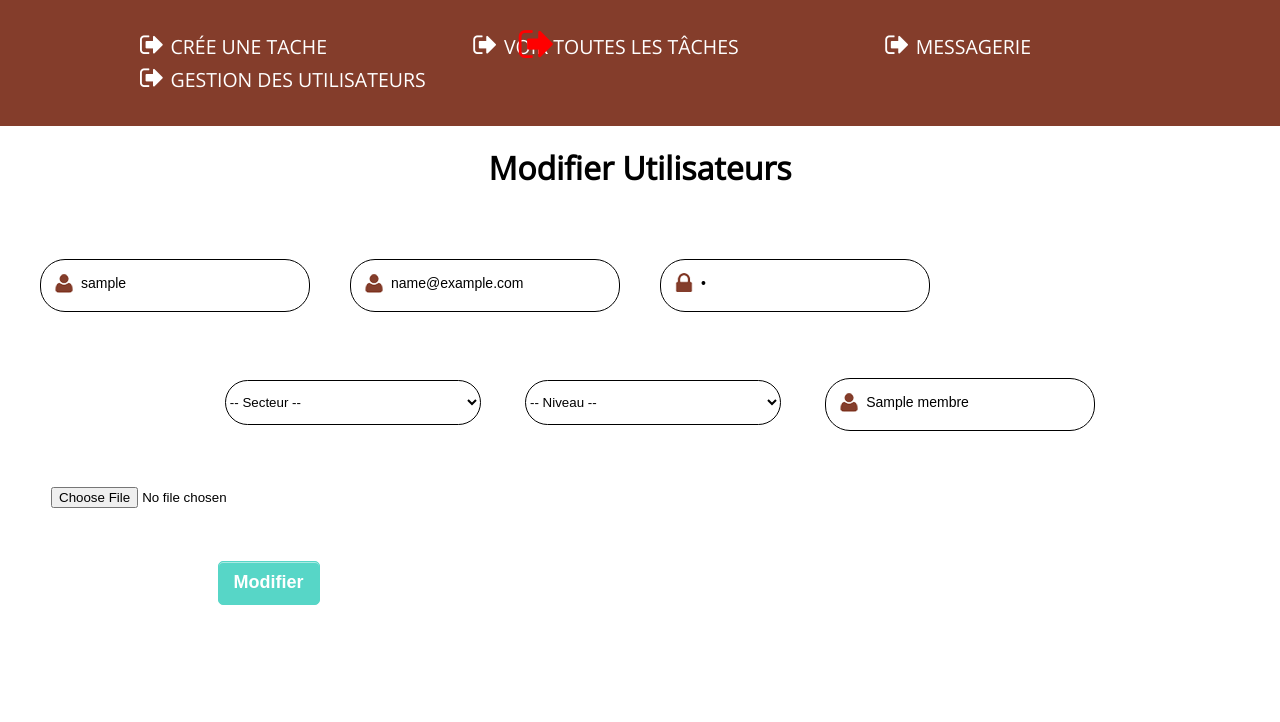
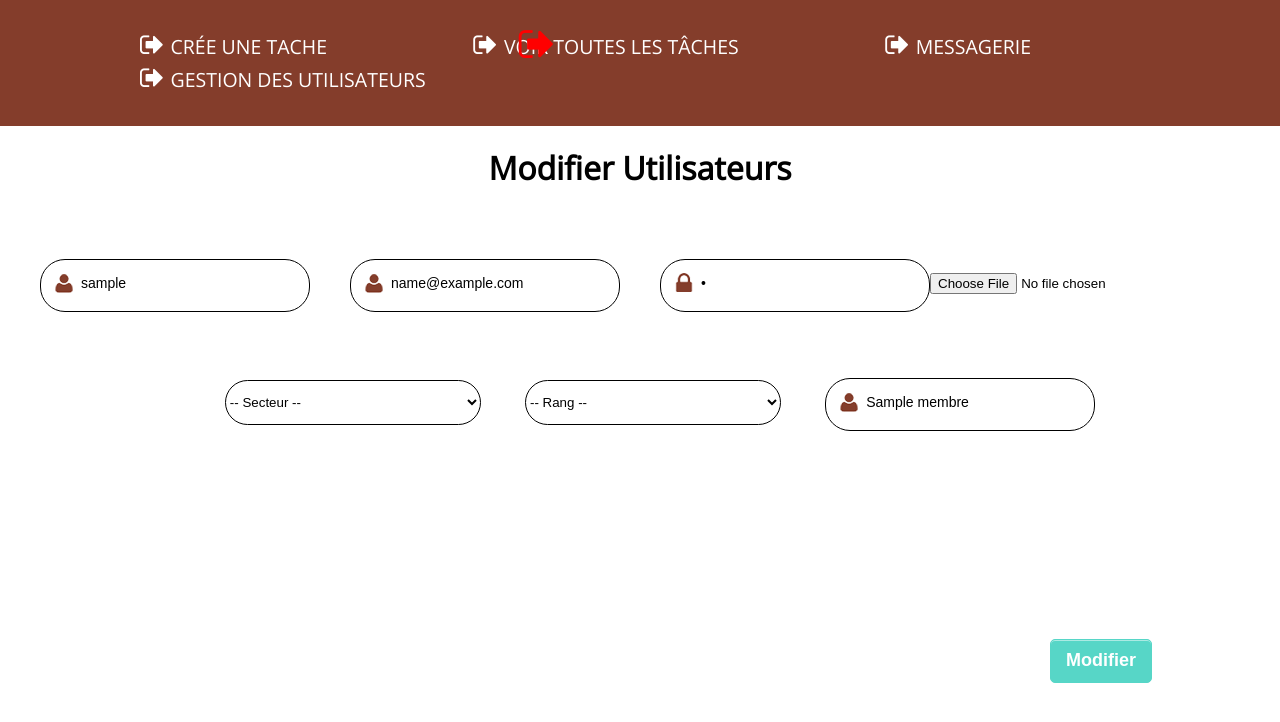
Before and after one commit to bovao/imi, a PHP site: page /secretaire/updateUtilisateur.php?id=1 in a window 1280 px wide. Shown: the top 722 px of the page. Run offline with PHP 8.4, Linux system fonts and the light colour scheme; tables that the repository leaves empty or names only in its code hold one stand-in row (values such as "Sample post"); some libraries are stand-ins or nearby versions.

Commit message:
supprime le champs niveau

```diff
--- a/secretaire/updateUtilisateur.php
+++ b/secretaire/updateUtilisateur.php
@@ -6,19 +6,18 @@ $db = connect();
 
 // Traitement des données du formulaire : uniquement si on rentre en POST
 if($_SERVER["REQUEST_METHOD"] == "POST") {//id,login,mail,nom,secteur,niveau,rang
-    $id = $_GET["id"];
+  $id = $_GET["id"];
   $login = verifLongueur("login", 4);
   $mail = verifMail("mail");
-  $password = verifPassword("password", "pass_confirm");
+  $password = verifPassword2("password");
   $nom = verifLongueur("nom", 4);
   $secteur = verifChampRempli("secteur");
-  $niveau = verifChampRempli("niveau");
   $rang = verifChampRempli("rang");
 
     // Si on n'a pas d'erreur, on peut passer à la mise à jour de nos données.
     if(empty($erreur)) {
         $sql = "UPDATE membre
-        SET login = :login, mail = :mail, password = :password, nom = :nom, secteur = :secteur, niveau = :niveau, rang = :rang WHERE id = :id";
+        SET login = :login, mail = :mail, password = :password, nom = :nom, secteur = :secteur, rang = :rang WHERE id = :id";
       try {
         $req = $db->prepare($sql);
             $req->bindParam(':id', $id, PDO::PARAM_INT);
@@ -27,7 +26,6 @@ if($_SERVER["REQUEST_METHOD"] == "POST") {//id,login,mail,nom,secteur,niveau,ran
             $req->bindParam(':password', $password, PDO::PARAM_STR);
             $req->bindParam(':nom', $nom, PDO::PARAM_STR);
             $req->bindParam(':secteur', $secteur, PDO::PARAM_STR);
-            $req->bindParam(':niveau', $niveau, PDO::PARAM_STR);
             $req->bindParam(':rang', $rang, PDO::PARAM_STR);
             $req->execute();
             header("location:gestionUtilisateur.php?modif=ok");
@@ -72,6 +70,8 @@ if(!empty($erreur)) {
 
             <input type="password" name="password" value="<?php if(isset($password)) echo $password; ?>" placeholder="password" class="custom-input" /> <!-- pseudo -->
 
+
+            <input <?php if(isset($erreurs['file'])) echo "class='erreur'"; ?> value="<?php if(isset($file)) echo $file; ?>" type="file" name="file" id="file" class="inputfile top40px"/><!-- Photo -->
         </div>
             <p></p>
         <div class="block">
@@ -82,11 +82,10 @@ if(!empty($erreur)) {
                     <option value="38">38</option>
                 </select>
 
-                <select id="" class="custom-select" name="niveau">
-                    <option selected disabled>-- Niveau -- </option>
-                    <option value="expert">Expert</option>
-                    <option value="intermédiaire">Intermédiaire</option>
-                    <option value="novice">Novice</option>
+                    <select class="custom-select" name="rang">
+                    <option selected disabled>-- Rang -- </option>
+                    <option value="technicien">technicien</option>
+                    <option value="secretaire">secretaire</option>
                 </select>
 
             <input <?php if(isset($erreurs['nom'])) echo "class='erreur'"; ?>type="text" name="nom" value="<?php if(isset($nom)) echo $nom; ?>" placeholder="Votre nom" class="custom-input" /> <!-- pseudo -->
@@ -94,11 +93,7 @@ if(!empty($erreur)) {
 
             <p></p>
 
-        <div class="row ">
-            <input <?php if(isset($erreurs['file'])) echo "class='erreur'"; ?> value="<?php if(isset($file)) echo $file; ?>" type="file" name="file" id="file" class="inputfile top40px"/><!-- Photo -->
-
             <input type="submit" value="Modifier" class="btnAjoutTache"/>  <!-- btn inscription -->
-        </div>
     </form><!-- fin form -->
 </div>
 
```
Also changed, not shown: includes/inscription.php (+2 -12 lines).
